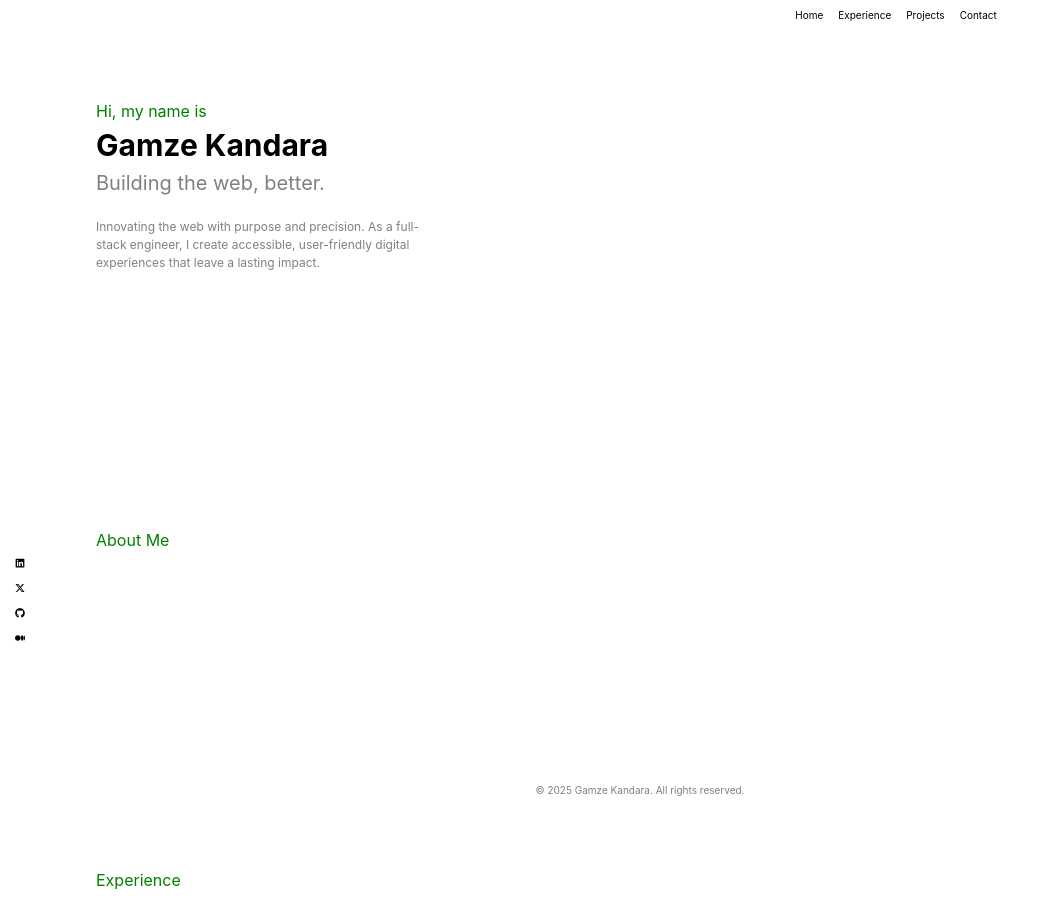
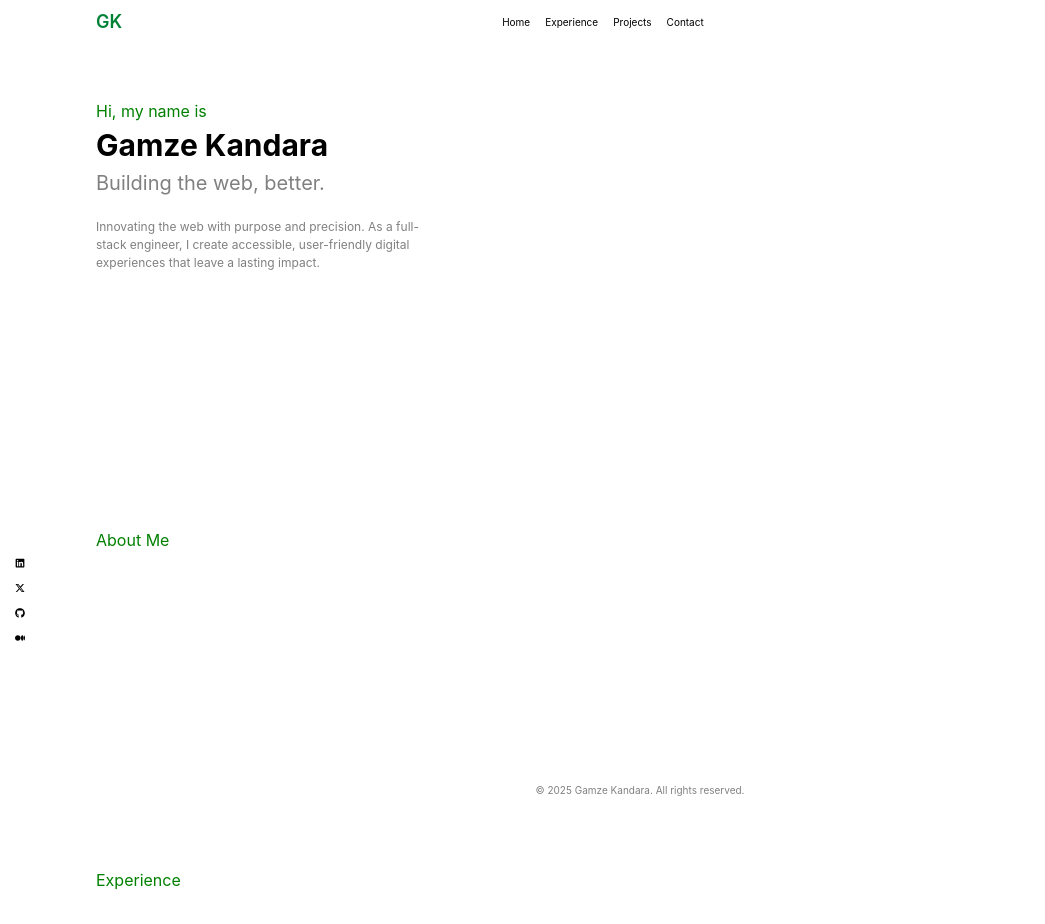
Before and after one commit to Gamze1314/Nextjs---portfolio, a Next.js app: page / in a window 1280 px wide. Shown: the top 924 px of the page, without its empty margins (0-1045 px from the left). Built offline with nearby package versions, Linux system fonts and the light colour scheme.

Commit message:
Add Avatar with initials

```diff
--- /dev/null
+++ b/app/components/icon.js
@@ -0,0 +1,22 @@
+import { Text } from "@chakra-ui/react";
+
+function GIcon({ bgColor, textColor }) {
+  return (
+    <Text
+      bg={bgColor || "black"} // Default to blue.200 if bgColor is not provided
+      color={textColor || "black"} // Default to blue.800 if textColor is not provided
+      fontSize="xl"
+      fontWeight="bold"
+      borderRadius="full"
+      width="40px"
+      height="40px"
+      display="flex"
+      alignItems="center"
+      justifyContent="center"
+    >
+      G
+    </Text>
+  );
+}
+
+export default GIcon;
--- a/app/components/navbar.js
+++ b/app/components/navbar.js
@@ -1,6 +1,6 @@
 "use client";
 
-import { Box, Flex, Link, Text } from "@chakra-ui/react";
+import { Box, Flex, Link, Text, Avatar, HStack } from "@chakra-ui/react";
 
 export default function Navbar() {
   return (
@@ -10,7 +10,7 @@ export default function Navbar() {
       top="0"
       left="0"
       width="140%"
-      bg="gray.900"
+      bg="white"
       color="black"
       fontSize="xs"
       py={2}
@@ -19,7 +19,14 @@ export default function Navbar() {
       mt={6}
       zIndex="1000"
     >
-      <Flex justify="center" align="center" wrap="wrap">
+      <Flex align="center" wrap="wrap">
+        <HStack className="pl-22 mr-95 font-semibold text-green-700 text-lg">
+          {/* name prop displays initials */}
+          <Avatar
+            shape="rounded"
+            name="Gamze Kandara"
+          />
+        </HStack>
         <Flex
           as="ul"
           listStyleType="none"
@@ -57,7 +64,7 @@ export default function Navbar() {
               Projects
             </Text>
           </Link>
-          <Link href="#Contact" scrollBehavior="smooth">
+          <Link href="#contact" scrollBehavior="smooth">
             <Text
               color="black"
               _hover={{ color: "green" }}
```
